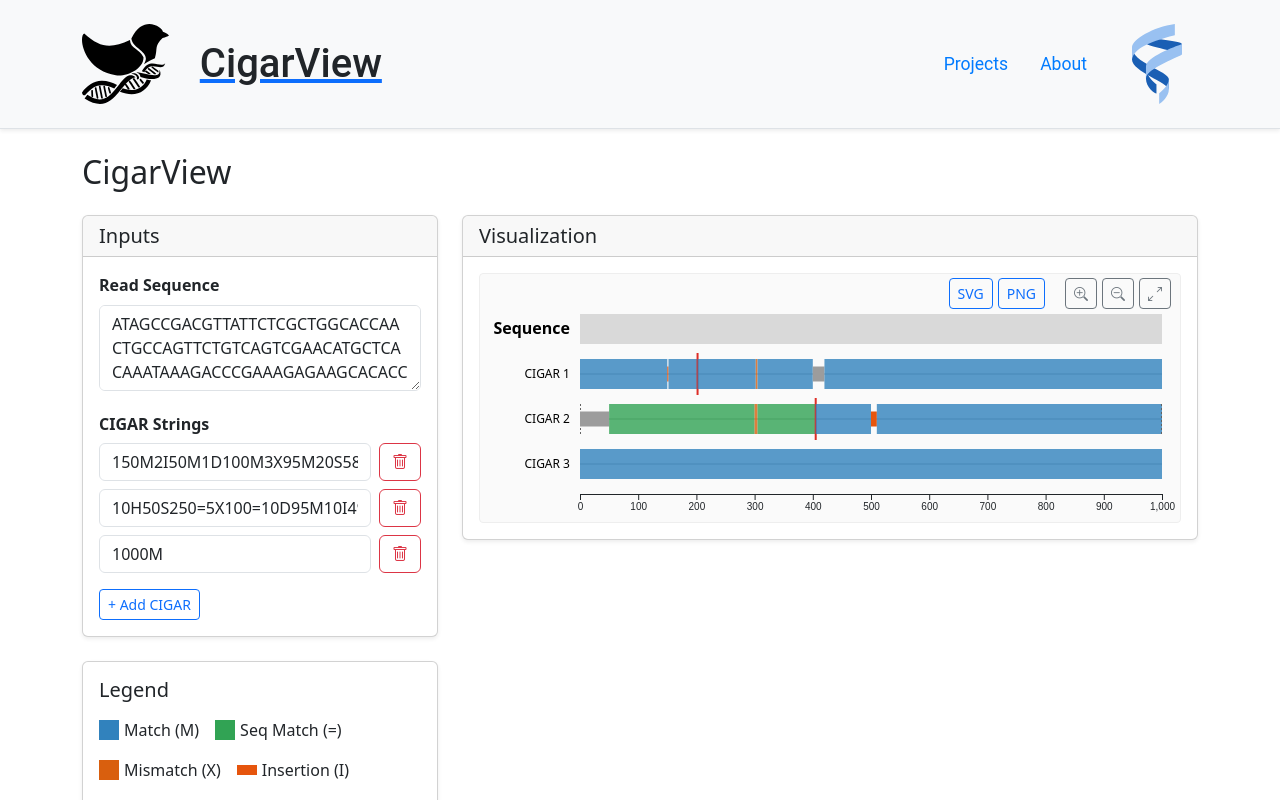
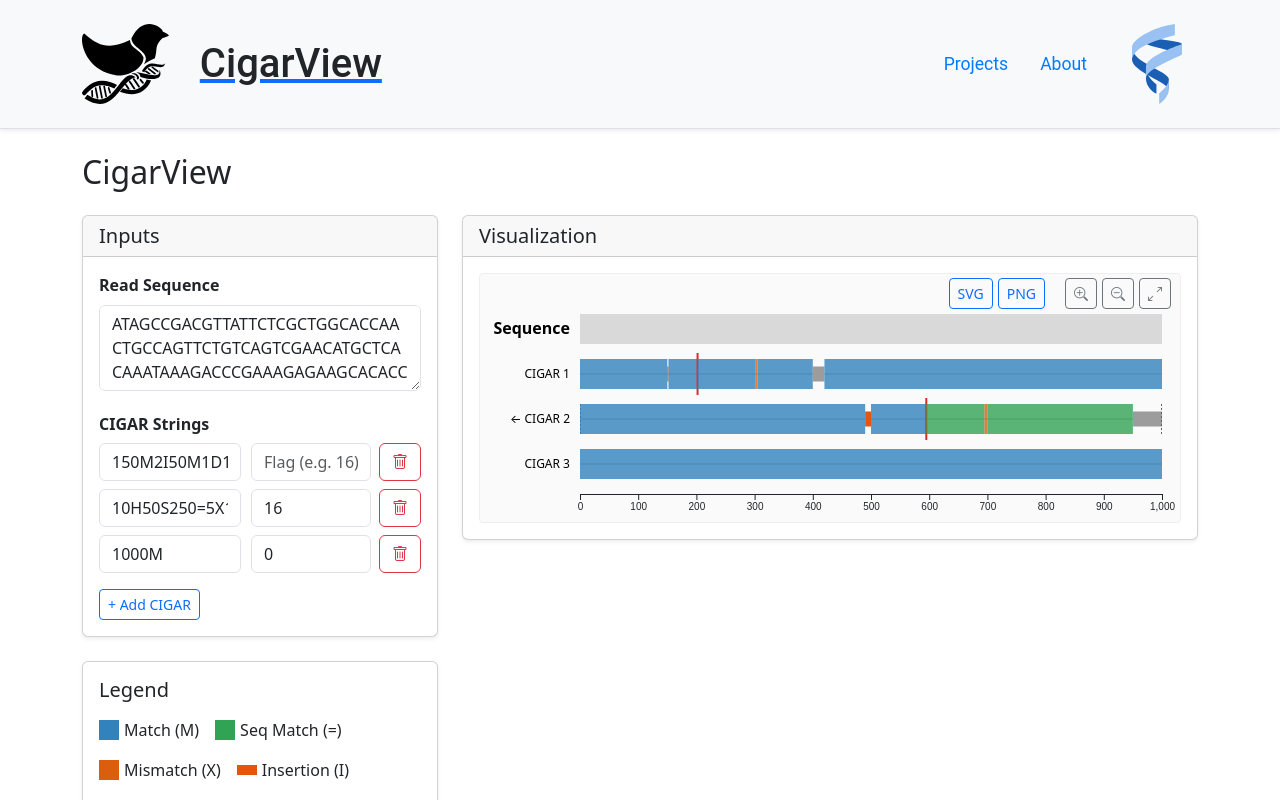
Before and after one commit to alevar/cigarview, a React (Vite) app: page / in a window 1280 px wide. Shown: the top 800 px of the page. Built offline with nearby package versions, Linux system fonts and the light colour scheme.

Commit message:
feat: handle CIGAR SAM Flags and reverse strand orientation

```diff
--- a/src/components/CigarPlot/CigarPlot.tsx
+++ b/src/components/CigarPlot/CigarPlot.tsx
@@ -1,11 +1,11 @@
 import React, { useRef, useEffect, useState } from 'react';
 import * as d3 from 'd3';
-import { parseCigarToBlocks } from '../../utils/cigarParser';
+import { parseCigarToBlocks, reverseCigar } from '../../utils/cigarParser';
 import { Button } from 'react-bootstrap';
 
 export interface CigarPlotProps {
     sequence: string;
-    cigars: string[];
+    cigars: { value: string; flag: string }[];
     width?: number;
 }
 
@@ -40,7 +40,8 @@ const CigarPlot: React.FC<CigarPlotProps> = ({ sequence, cigars, width = 1000 })
         const maxReadLength = Math.max(
             sequence.length,
             ...cigars.map(c => {
-                const blocks = parseCigarToBlocks(c);
+                const isReversed = c.flag && (parseInt(c.flag) & 16);
+                const blocks = parseCigarToBlocks(isReversed ? reverseCigar(c.value) : c.value);
                 return blocks.length > 0 ? blocks[blocks.length - 1].readEnd : 0;
             })
         );
@@ -76,19 +77,21 @@ const CigarPlot: React.FC<CigarPlotProps> = ({ sequence, cigars, width = 1000 })
             .style('font-weight', 'bold')
             .text('Sequence');
 
-        cigars.forEach((_, index) => {
+        cigars.forEach((cigarObj, index) => {
+            const isReversed = cigarObj.flag && (parseInt(cigarObj.flag) & 16);
             labelsGroup.append('text')
             .attr('y', (index + 1) * (trackHeight + trackPadding) + trackHeight / 2)
             .attr('dy', '0.32em')
             .attr('text-anchor', 'end')
             .attr('font-size', '12px')
-            .text(`CIGAR ${index + 1}`);
+            .text(`${isReversed ? '← ' : ''}CIGAR ${index + 1}`);
         });
 
         // Data arrays
         const sequenceData = sequence.split('').map((base, i) => ({ base, i }));
-        const allCigarBlocks = cigars.map((cigar, index) => {
-            return { index, blocks: parseCigarToBlocks(cigar) };
+        const allCigarBlocks = cigars.map((cigarObj, index) => {
+            const isReversed = cigarObj.flag && (parseInt(cigarObj.flag) & 16);
+            return { index, blocks: parseCigarToBlocks(isReversed ? reverseCigar(cigarObj.value) : cigarObj.value) };
         });
 
         // The zoomed group (clipped)
--- a/src/components/Home/Home.tsx
+++ b/src/components/Home/Home.tsx
@@ -6,16 +6,22 @@ import "./Home.css";
 
 const Home: React.FC = () => {
     const [sequence, setSequence] = useState<string>(defaultSequence);
-    const [cigars, setCigars] = useState<string[]>(defaultCigars);
+    const [cigars, setCigars] = useState<{ value: string, flag: string }[]>(defaultCigars);
 
     const handleCigarChange = (index: number, value: string) => {
         const newCigars = [...cigars];
-        newCigars[index] = value;
+        newCigars[index] = { ...newCigars[index], value };
+        setCigars(newCigars);
+    };
+
+    const handleFlagChange = (index: number, flag: string) => {
+        const newCigars = [...cigars];
+        newCigars[index] = { ...newCigars[index], flag };
         setCigars(newCigars);
     };
 
     const addCigar = () => {
-        setCigars([...cigars, ""]);
+        setCigars([...cigars, { value: "", flag: "" }]);
     };
 
     const removeCigar = (index: number) => {
@@ -44,13 +50,20 @@ const Home: React.FC = () => {
                             </Form.Group>
 
                             <h6 className="fw-bold">CIGAR Strings</h6>
-                            {cigars.map((cigar, index) => (
+                            {cigars.map((cigarObj, index) => (
                                 <Form.Group key={index} className="mb-2 d-flex">
                                     <Form.Control
                                         type="text"
-                                        value={cigar}
+                                        value={cigarObj.value}
                                         onChange={(e) => handleCigarChange(index, e.target.value.toUpperCase())}
                                         placeholder="e.g. 10M2I5M"
+                                    />
+                                    <Form.Control
+                                        type="text"
+                                        value={cigarObj.flag}
+                                        onChange={(e) => handleFlagChange(index, e.target.value)}
+                                        placeholder="Flag (e.g. 16)"
+                                        style={{ width: '120px', marginLeft: '10px' }}
                                     />
                                     <Button
                                         variant="outline-danger"
@@ -113,7 +126,7 @@ const Home: React.FC = () => {
                         <Card.Header as="h5">Visualization</Card.Header>
                         <Card.Body>
                             {sequence ? (
-                                <CigarPlot sequence={sequence} cigars={cigars.filter(c => c.trim() !== "")} />
+                                <CigarPlot sequence={sequence} cigars={cigars.filter(c => c.value.trim() !== "")} />
                             ) : (
                                 <div className="text-center p-5 text-muted">
                                     Please enter a valid sequence to visualize.
--- a/src/utils/cigarParser.ts
+++ b/src/utils/cigarParser.ts
@@ -47,3 +47,13 @@ export function parseCigarToBlocks(cigar: string): CigarBlock[] {
 
   return blocks;
 }
+
+export function reverseCigar(cigar: string): string {
+    const regex = /(\d+)([MISDN=XHP])/g;
+    let match;
+    const ops = [];
+    while ((match = regex.exec(cigar)) !== null) {
+        ops.push(match[0]);
+    }
+    return ops.reverse().join('');
+}
--- a/src/utils/mockData.ts
+++ b/src/utils/mockData.ts
@@ -17,12 +17,12 @@ export const defaultSequence = generateSequence(1000);
 export const defaultCigars = [
     // Mostly matches, with scattered indels and mismatches, 1000 read bases consumed:
     // 150(M)+2(I)+50(M)+100(M)+3(X)+95(M)+20(S)+580(M) = 1000
-    "150M2I50M1D100M3X95M20S580M",
+    { value: "150M2I50M1D100M3X95M20S580M", flag: "" },
 
     // Exact matches vs mismatches, starting with Hard/Soft clips:
     // 50(S)+250(=)+5(X)+100(=)+10(D)+95(M)+10(I)+490(M) = 1000.  (H and D consume 0 read bases)
-    "10H50S250=5X100=10D95M10I490M5H",
+    { value: "10H50S250=5X100=10D95M10I490M5H", flag: "16" },
 
     // Perfect Match 1000
-    "1000M"
+    { value: "1000M", flag: "0" }
 ];
```
